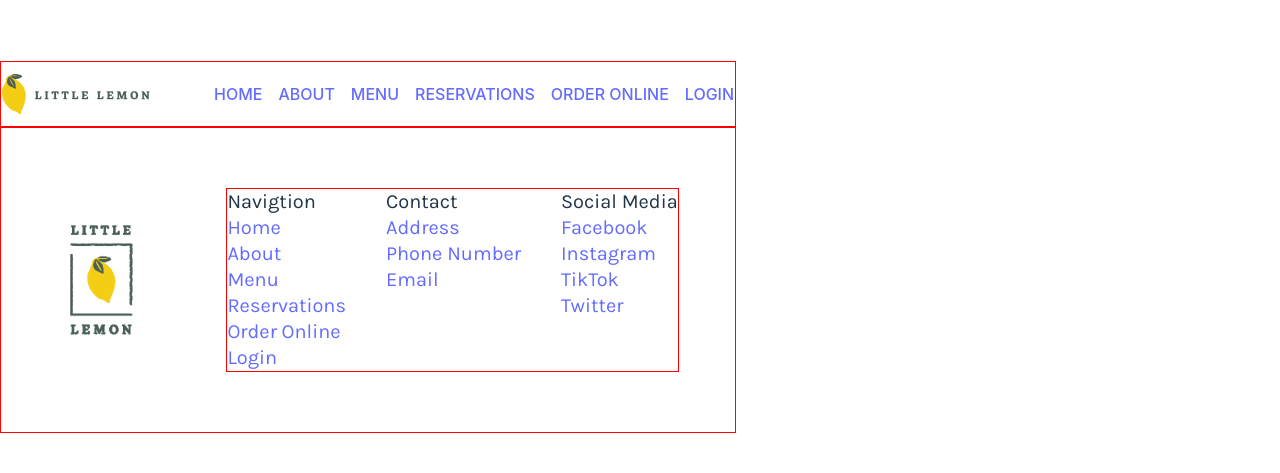
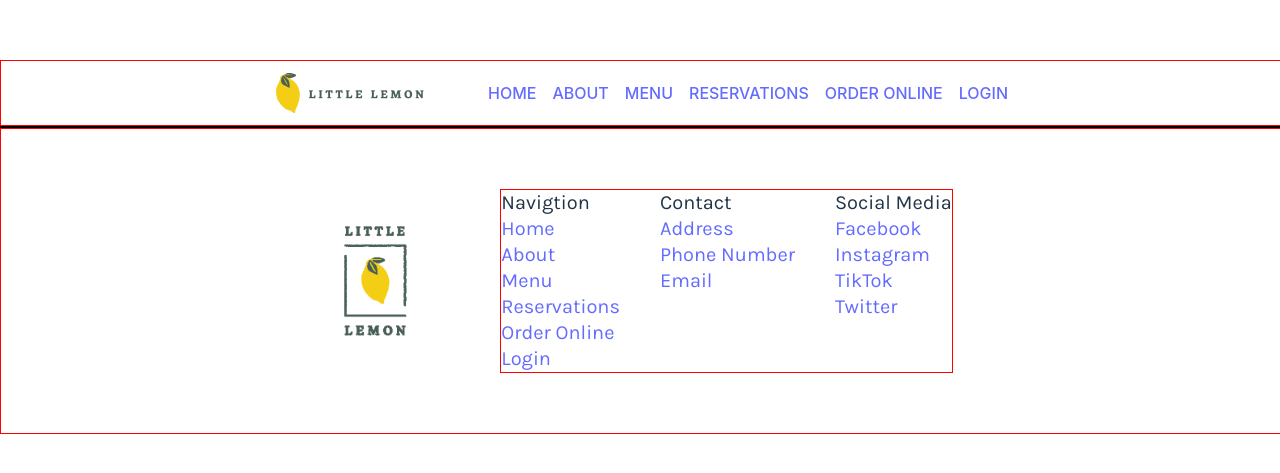
Before and after one commit to ToobaJamal/meta-front-end-capstone, a React (Vite) app: page / in a window 1280 px wide. Shown: the part 153-626 px from the top of the page. Built offline with nearby package versions, Linux system fonts and the light colour scheme; a web font is replaced by a local one.

Commit message:
Add Main component

```diff
--- a/src/App.jsx
+++ b/src/App.jsx
@@ -1,5 +1,6 @@
 import Header from './components/Header'
 import Footer from './components/Footer'
+import Main from './components/Main'
 import './App.css'
 
 function App() {
@@ -7,6 +8,7 @@
   return (
     <>
      <Header />
+     <Main />
      <Footer />
     </>
   )
```
